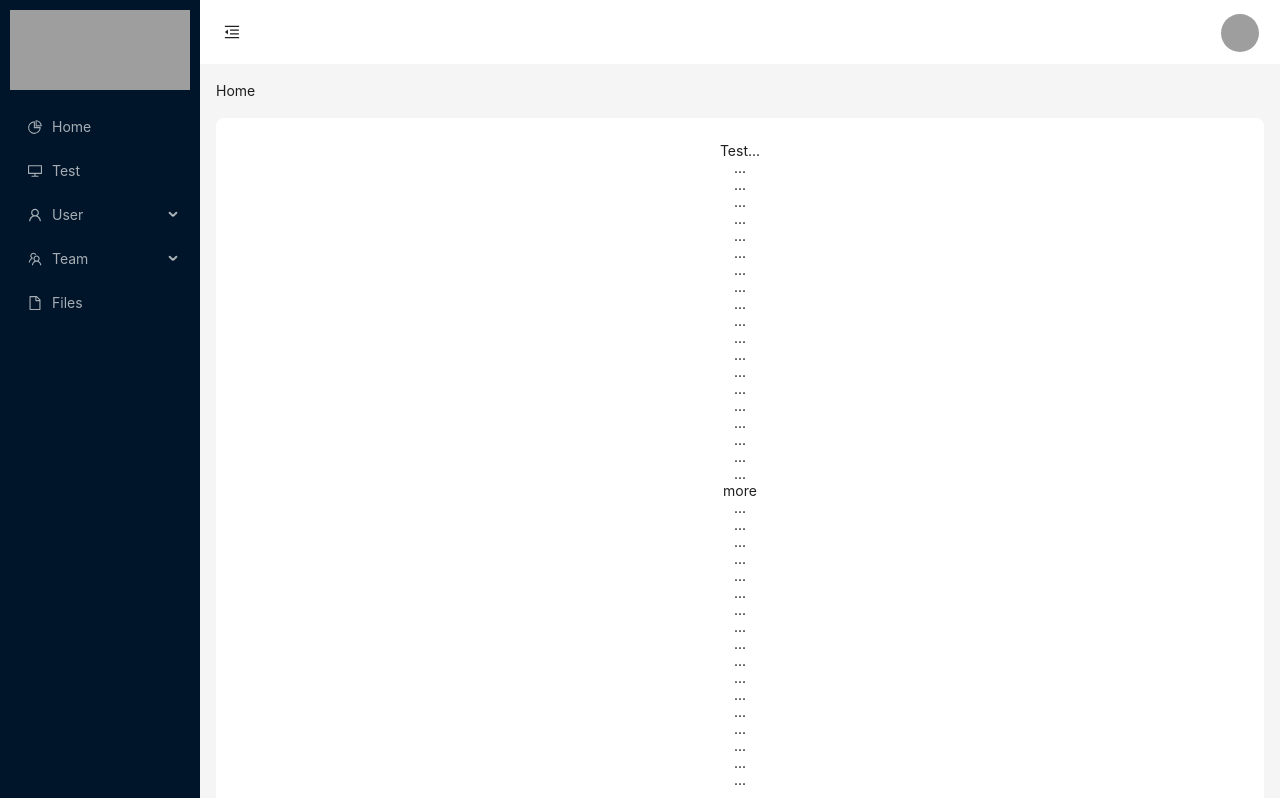
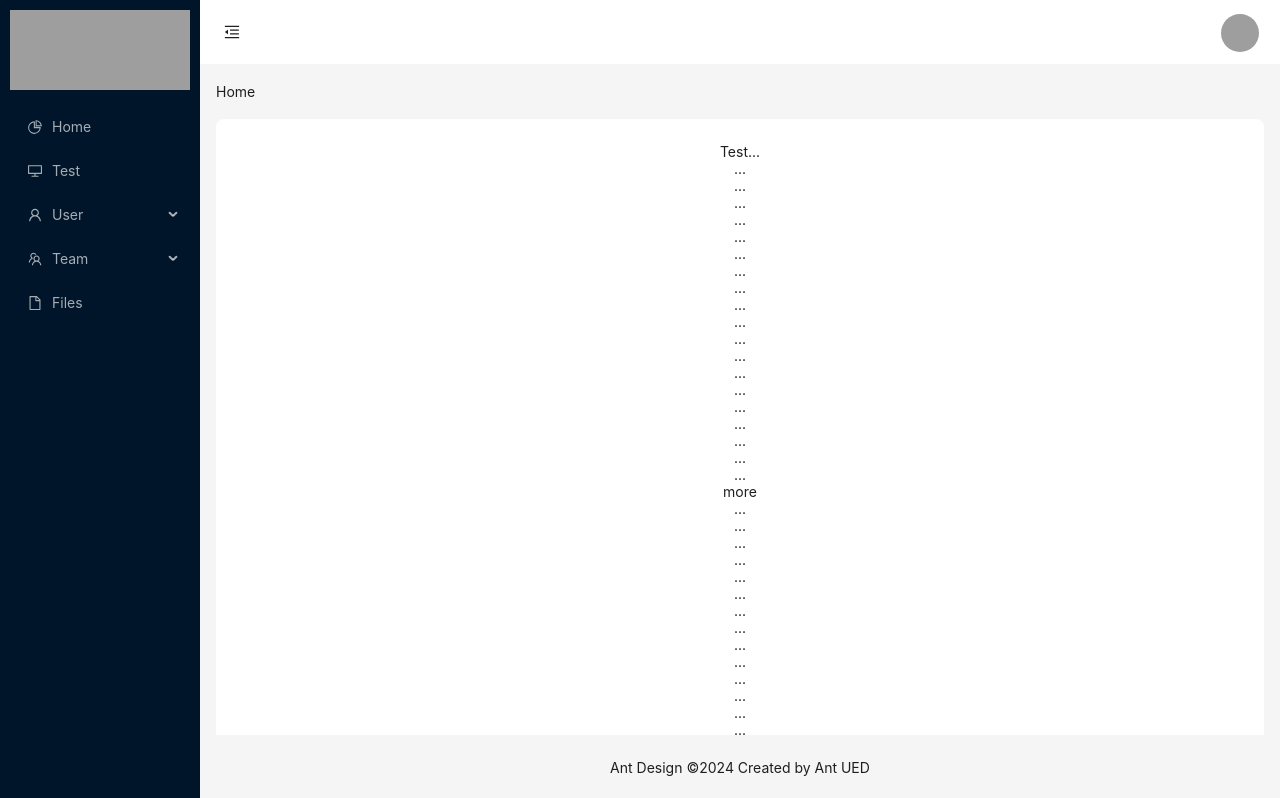
Before and after one commit to SISOUKRAJ/cms_template_by_souk, a React (Vite) app: page /test in a window 1280 px wide. Shown: the top 798 px of the page. Built offline with nearby package versions, Linux system fonts and the light colour scheme; grey boxes are pictures that could not be loaded.

Commit message:
:: FIX :: Layouts

```diff
--- a/src/layouts/main_layout/index.tsx
+++ b/src/layouts/main_layout/index.tsx
@@ -102,8 +102,8 @@ const App: React.FC = () => {
         collapsible
         collapsed={collapsed}
         style={{
+          height: "100vh",
           overflow: "auto",
-          height: "100vh",
           position: "fixed",
           left: 0,
           top: 0,
@@ -127,7 +127,16 @@ const App: React.FC = () => {
         />
       </Sider>
       <Layout style={collapsed ? { marginLeft: 80 } : { marginLeft: 200 }}>
-        <Header style={{ padding: 0, background: colorBgContainer }}>
+        <Header
+          style={{
+            padding: 0,
+            background: colorBgContainer,
+            position: "fixed",
+            width: `calc(100% - ${collapsed ? "80px" : "200px"} )`,
+            top: 0,
+            zIndex: 1000,
+          }}
+        >
           <Flex justify="space-between" align="center">
             <Button
               type="text"
@@ -161,7 +170,7 @@ const App: React.FC = () => {
         </Header>
         <Content
           style={{
-            margin: "0 16px",
+            margin: "65px 16px",
             overflow: "auto",
           }}
         >
@@ -179,12 +188,21 @@ const App: React.FC = () => {
               textAlign: "center",
               background: colorBgContainer,
               borderRadius: borderRadiusLG,
+              minHeight: "calc(100vh - 185px)",
             }}
           >
             <Routers />
           </div>
         </Content>
-        <Footer style={{ textAlign: "center" }}>
+        <Footer
+          style={{
+            textAlign: "center",
+            position: "fixed",
+            width: `calc(100% - ${collapsed ? "80px" : "200px"} )`,
+            bottom: 0,
+            // zIndex: 100,
+          }}
+        >
           Ant Design ©{new Date().getFullYear()} Created by Ant UED
         </Footer>
       </Layout>
```
